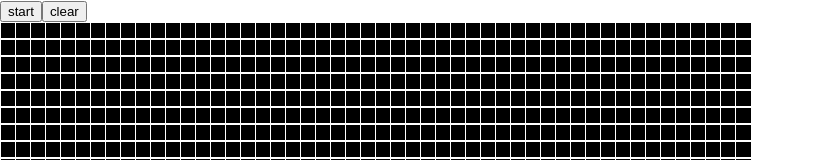
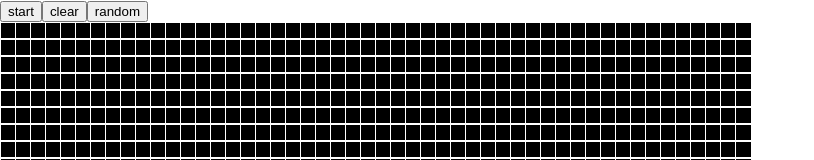
Before and after one commit to noumxn/GameOfLife, a React (Create React App) app in the folder game-of-life/: page / in a window 1280 px wide. Shown: the top 160 px of the page, without its empty margins (0-814 px from the left). Built offline with nearby package versions, Linux system fonts and the light colour scheme.

Commit message:
application complete, start/stop random and clear working as expected

```diff
--- a/game-of-life/src/App.tsx
+++ b/game-of-life/src/App.tsx
@@ -88,11 +88,26 @@ const App: React.FC = () => {
       >
         { running ? "stop" : "start" }
       </button>
+
       <button onClick={() => {
         setGrid(generateEmptyGrid())
       }}>
         clear
       </button>
+
+      <button onClick={() => {
+        const rows = [];
+        for (let i = 0; i < numRows; i++) {
+          rows.push(
+            Array.from(Array(numCols), () => (Math.random() > .9 ? 1 : 0))
+          );
+        }
+
+        setGrid(rows);
+      }}>
+        random
+      </button>
+
       <div
         style={{
           display: "grid",
```
